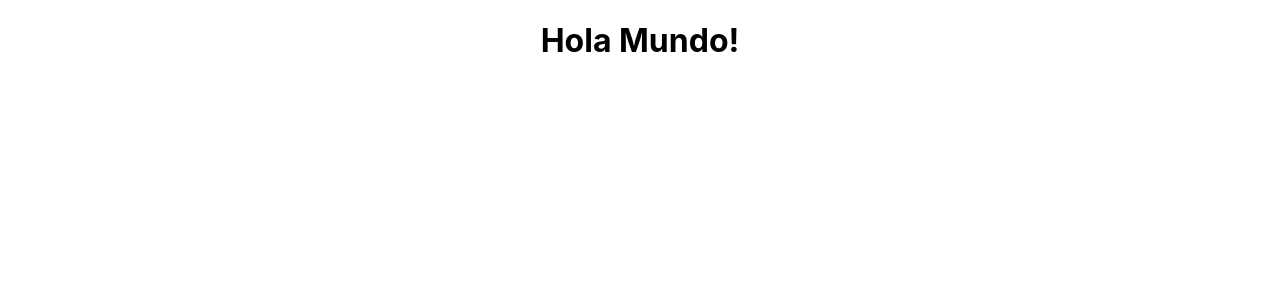
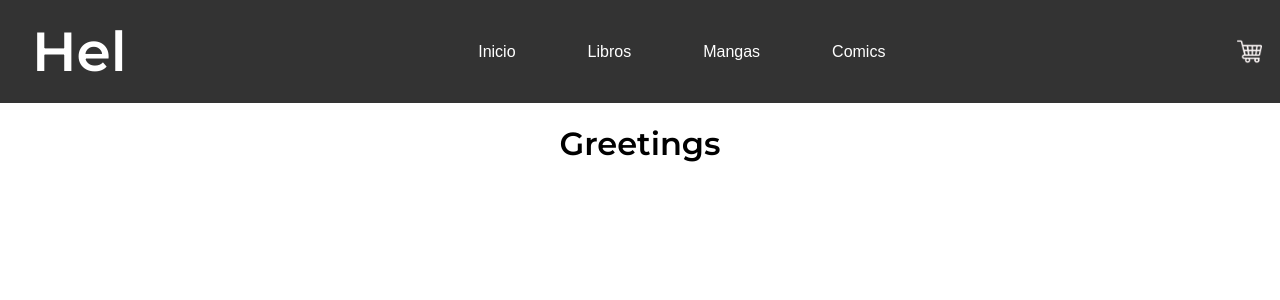
Before and after one commit to Kevin-Coronel/LibreriaHel-CoronelKevin, a React (Create React App) app: page / in a window 1280 px wide. Shown: the top 300 px of the page. Built offline with nearby package versions, Linux system fonts and the light colour scheme.

Commit message:
Entrega Desafio Clase 2 y 3

```diff
--- a/package.json
+++ b/package.json
@@ -9,6 +9,7 @@
     "react": "^18.2.0",
     "react-dom": "^18.2.0",
     "react-scripts": "5.0.1",
+    "sass": "^1.53.0",
     "web-vitals": "^2.1.4"
   },
   "scripts": {
--- a/src/App.js
+++ b/src/App.js
@@ -1,9 +1,12 @@
 import './App.css';
+import NavBar from './componentes/NavBar/NavBar';
+import ItemListContainer from './componentes/ItemListContainer/ItemListContainer';
 
 function App() {
   return (
     <div className="App">
-      <h1>Hola Mundo!</h1>
+      <NavBar />
+      <ItemListContainer />
     </div>
   );
 }
--- /dev/null
+++ b/src/componentes/CartWidget/CartWidget.js
@@ -0,0 +1,9 @@
+import './CartWidget.scss'
+
+const Cart = () =>{
+    return (
+        <img src="./recursos/shopping-cart.png" alt="carrito"/>
+    )
+}
+
+export default Cart;
--- /dev/null
+++ b/src/componentes/CartWidget/CartWidget.scss
@@ -0,0 +1,6 @@
+img{
+    align-self: center;
+    width: 25px;
+    height: 25px;
+    margin: 18px;
+}
--- /dev/null
+++ b/src/componentes/ItemListContainer/ItemListContainer.js
@@ -0,0 +1,12 @@
+import './ItemListContainer.scss';
+
+const ItemListContainer = () =>{
+    return(
+        <div>
+            <h1>Greetings</h1>
+        </div>
+
+    )
+}
+
+export default ItemListContainer;
--- /dev/null
+++ b/src/componentes/ItemListContainer/ItemListContainer.scss
@@ -0,0 +1,7 @@
+h1 {
+    display: flex;
+    justify-content: center;
+    font-size: 32px;
+    font-family: 'Montserrat', sans-serif;
+    font-weight: 600;
+}
--- /dev/null
+++ b/src/componentes/NavBar/NavBar.js
@@ -0,0 +1,21 @@
+import './NavBar.scss';
+import Cart from '../CartWidget/CartWidget';
+
+const NavBar = () =>{
+    return (
+        <header>
+            <h1>Hel</h1>
+
+            <ul>
+                <li><button>Inicio</button></li>
+                <li><button>Libros</button></li>
+                <li><button>Mangas</button></li>
+                <li><button>Comics</button></li>
+            </ul>
+
+           <Cart />
+        </header>
+    )
+}
+
+export default NavBar;
--- /dev/null
+++ b/src/componentes/NavBar/NavBar.scss
@@ -0,0 +1,42 @@
+@import url('https://fonts.googleapis.com/css2?family=Montserrat:wght@600&family=Roboto+Condensed:wght@300;400&display=swap');
+
+header{
+    display: inline-flex;
+    width: 100%;
+    justify-content: space-between;
+    background-color: #333;
+
+    h1{
+        display: flex;
+        flex-direction: row;
+        margin: 18px 18px 18px 32px;
+        color: white;
+        font-size: 55px;
+        font-family: 'Montserrat', sans-serif;
+    }
+
+    ul{
+        display: flex;
+        flex-direction: row;
+        list-style-type: none;
+        align-items: center;
+        padding: 0px;
+
+        li{
+            margin: 0px 30px;
+            font-family:'Roboto Condensed', sans-serif;
+
+            button{
+                background: none;
+                border: none;
+                font-size: 16px;
+                color: white;
+            }
+
+            button:hover{
+                color: rgb(141, 141, 141);
+            }
+        }
+
+    }
+}
```
Also changed, not shown: public/recursos/shopping-cart.png (added), 1 other file (tests, documents, lock files or other folders).
